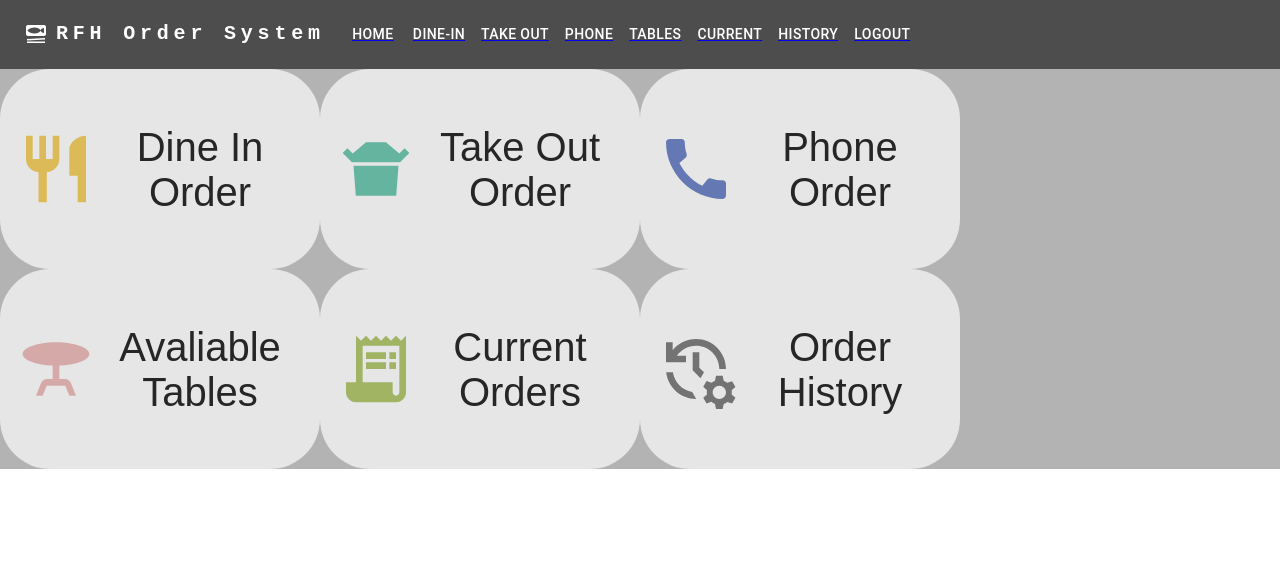
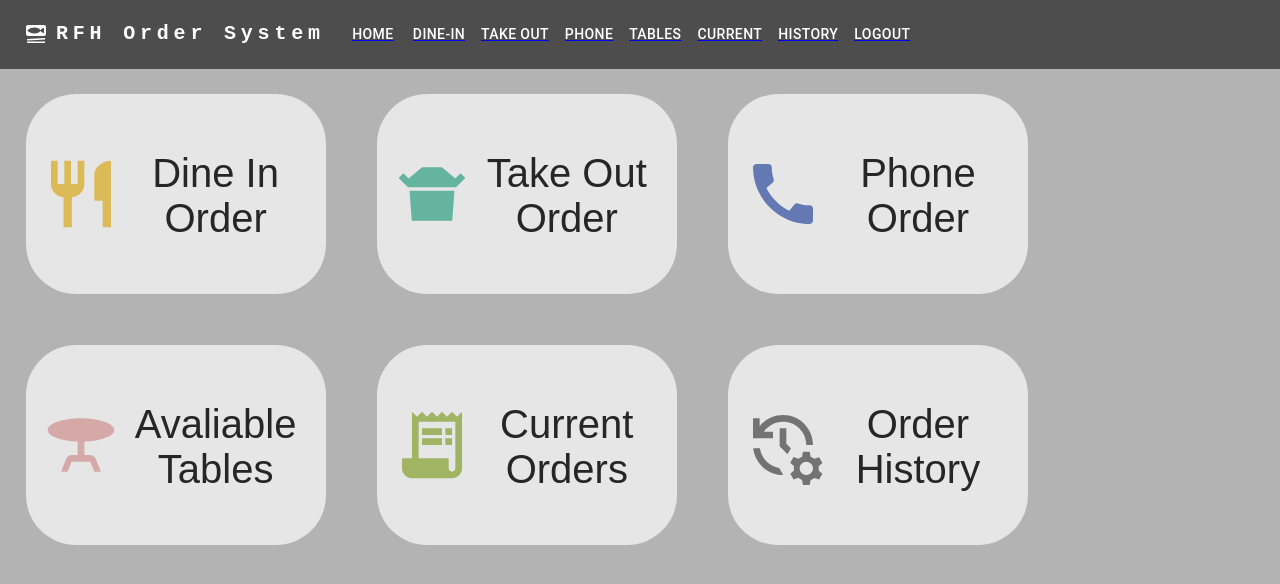
Before and after one commit to QianTea/capstone, a React (Create React App) app in the folder react-project/: page /order/home in a window 1280 px wide. Shown: the top 584 px of the page. Built offline with nearby package versions, Linux system fonts and the light colour scheme; sample sign-in values are in the browser's storage.

Commit message:
code review

```diff
--- a/react-project/src/orderSystem/home.js
+++ b/react-project/src/orderSystem/home.js
@@ -17,24 +17,21 @@ const theme = createTheme();
 const styles = {
     page: {
         display: 'flex',
-        // minHeight: "100vh",
+        height: "100vh",
         flexDirection: 'column',
         backgroundColor: '#b3b3b3',
         // margin:0,
     },
     buttonWrapper: {
-        // display: 'flex',
-        // // paddingTop: '5%',
-        // // paddingBottom: '5%',
-        // // paddingLeft: '2%',
-        // // paddingRight: '2%',
 
-        // minHeight: '180px',
-        // // margin: 10,
     },
     button: {
+        marginRight: '2%',
+        marginLeft:'2%',
+        marginTop:'2%',
+        marginBottom:'2%',
         height: '200px',
-        width: '320px',
+        width: '300px',
         borderRadius: '50px',
         backgroundColor: '#e6e6e6',
         boxShadow: 'rgb(115，115，115，0.3) 0px 3px 6px 3px',
```
